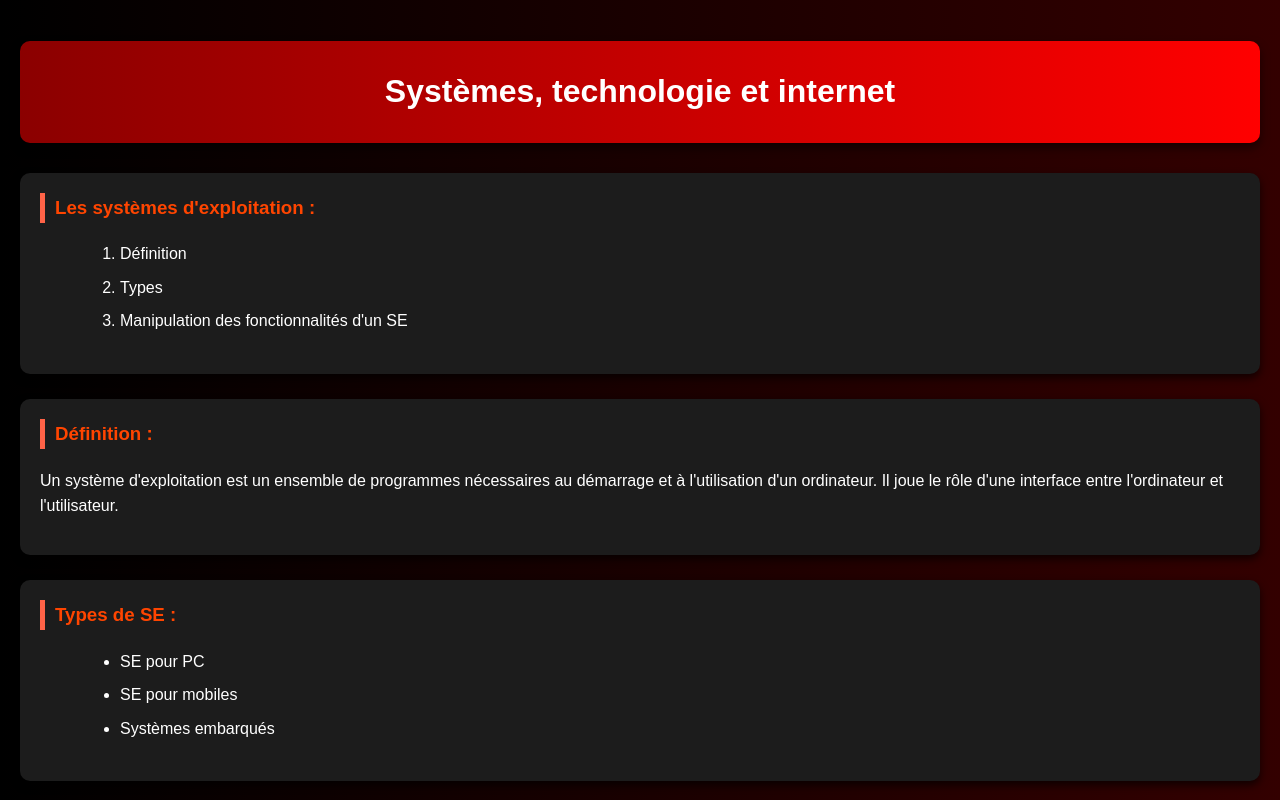
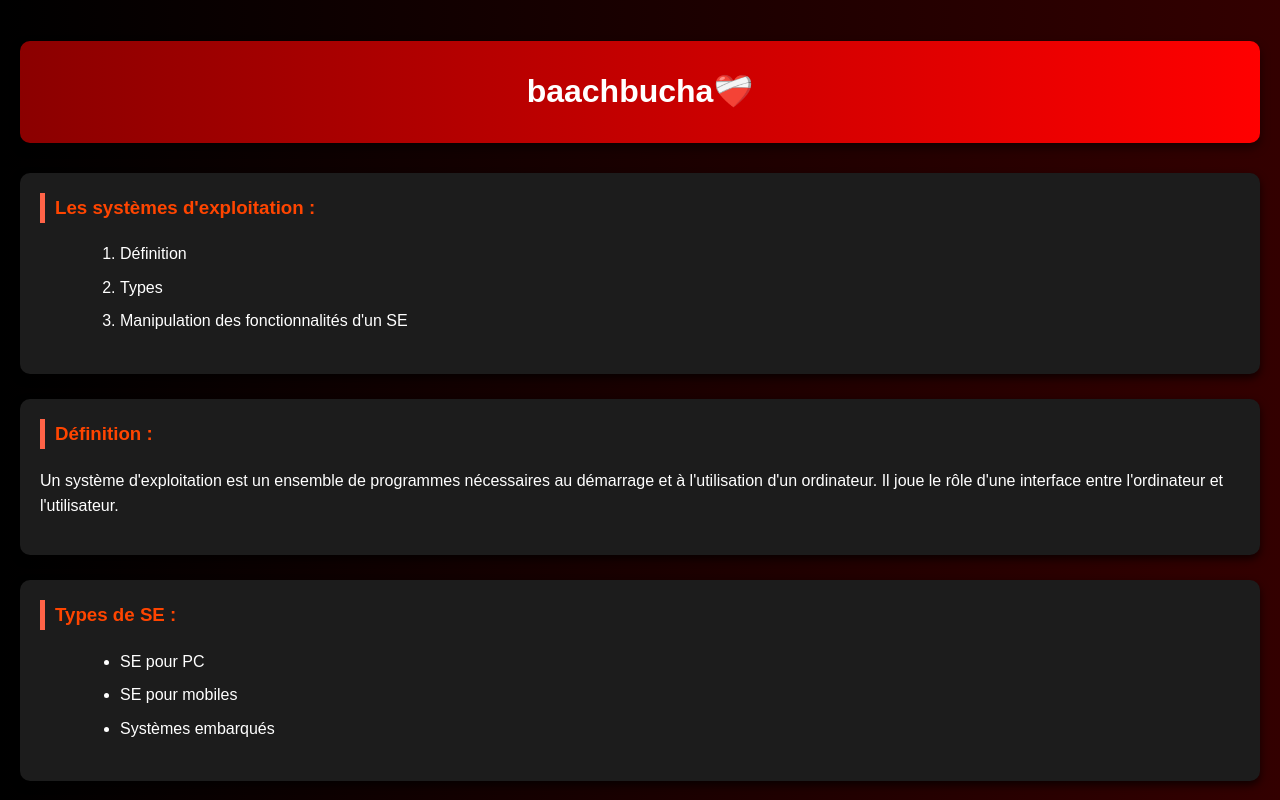
Before and after one commit to achrefbrahmi21-blip/ASHs-work, a plain HTML site: page index.html in a window 1280 px wide. Shown: the top 800 px of the page. Drawn offline with Linux system fonts and the light colour scheme.

Commit message:
Update index.html

```diff
--- a/index.html
+++ b/index.html
@@ -101,7 +101,7 @@
 </head>
 <body>
 
-  <h1>Systèmes, technologie et internet</h1>
+  <h1>baachbucha❤️‍🩹</h1>
 
   <section>
     <h3>Les systèmes d'exploitation :</h3>
```
